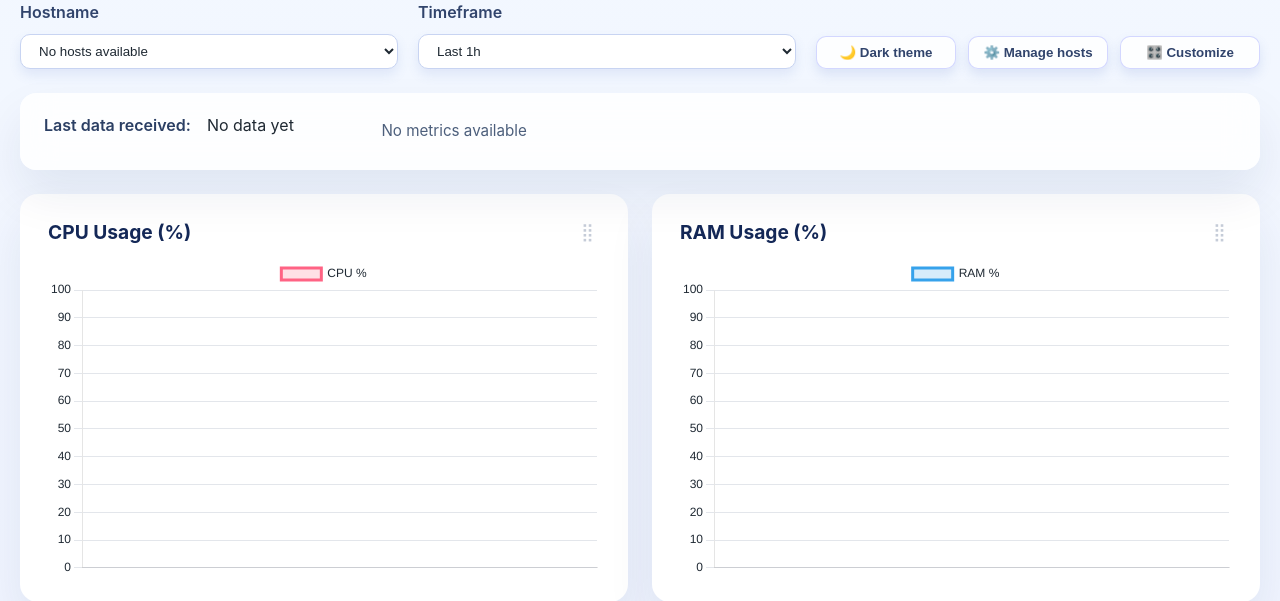
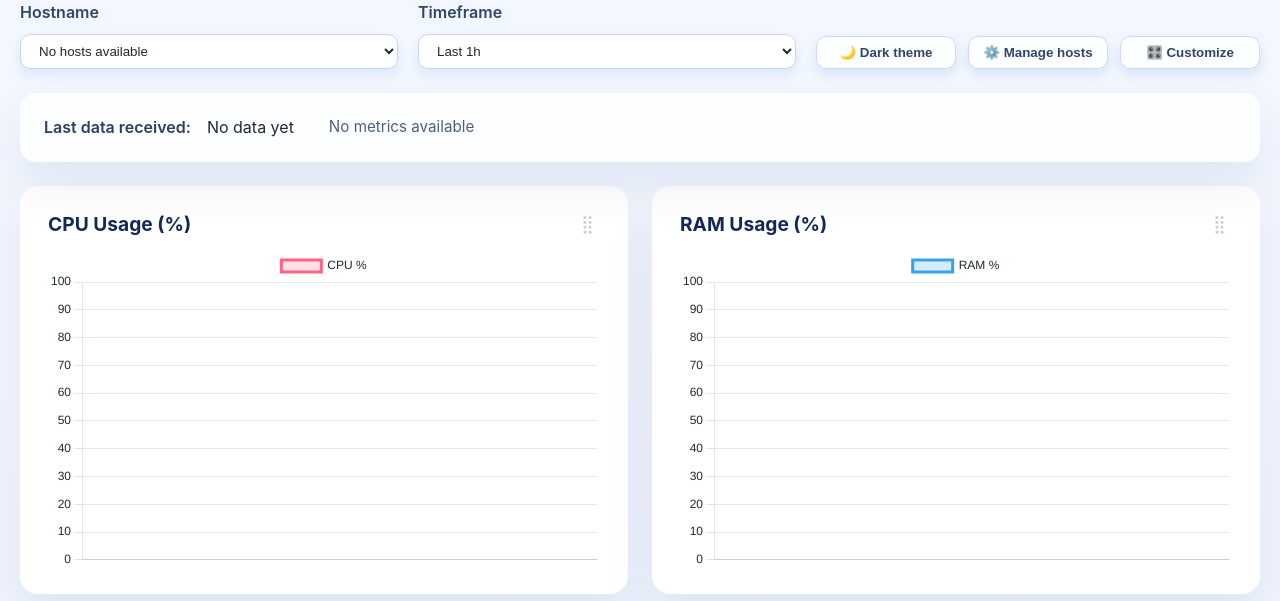
Before and after one commit to chandanankush/statix, a Flask app: page /dashboard in a window 1280 px wide. Shown: the part 133-734 px from the top of the page. Run offline with Flask 3, Linux system fonts and the light colour scheme; data that the repository does not hold is empty.

Commit message:
fix(dashboard): move status bar above cards, fix row alignment

```diff
--- a/server/templates/dashboard.html
+++ b/server/templates/dashboard.html
@@ -160,17 +160,25 @@
         }
 
         .status {
-            margin: 0 auto 24px;
+            margin: 0 0 24px;
             background: var(--color-panel-bg);
             backdrop-filter: blur(16px);
-            padding: 20px 24px;
+            padding: 16px 24px;
             border-radius: 16px;
             box-shadow: var(--color-card-shadow);
             display: flex;
             flex-direction: column;
+            gap: 10px;
+            transition: background 0.4s ease, box-shadow 0.4s ease, color 0.3s ease;
+        }
+
+        .status-meta {
+            display: flex;
+            align-items: center;
+            gap: 8px;
             flex-wrap: wrap;
-            gap: 16px;
-            transition: background 0.4s ease, box-shadow 0.4s ease, color 0.3s ease;
+            font-size: 0.9rem;
+            color: var(--color-text-muted);
         }
 
         .status > div {
@@ -559,12 +567,17 @@
 
             .status {
                 flex-direction: row;
-                align-items: flex-start;
-                gap: 24px;
+                align-items: center;
+                gap: 16px 24px;
+            }
+
+            .status > div:first-child {
+                white-space: nowrap;
+                flex-shrink: 0;
             }
 
             .status-hostlist {
-                justify-items: end;
+                flex: 1;
             }
         }
 
@@ -801,6 +814,16 @@
         </div>
     </section>
 
+    <section class="status">
+        <div>
+            <span class="status-label">Last data received:</span>
+            <span id="lastUpdatedText">No data yet</span>
+        </div>
+        <ul id="hostUpdateList" class="status-hostlist">
+            <li>No metrics available</li>
+        </ul>
+    </section>
+
     <section class="details hidden" id="hostDetailsSection">
         <div class="cards-grid">
             <article class="card" data-widget="cpu-info">
@@ -949,16 +972,6 @@
             </div>
         </div>
     </div>
-
-    <section class="status">
-        <div>
-            <span class="status-label">Last data received:</span>
-            <span id="lastUpdatedText">No data yet</span>
-        </div>
-        <ul id="hostUpdateList" class="status-hostlist">
-            <li>No metrics available</li>
-        </ul>
-    </section>
 
     <div class="charts-grid">
         <div class="chart-container" data-widget="chart-cpu">
```
